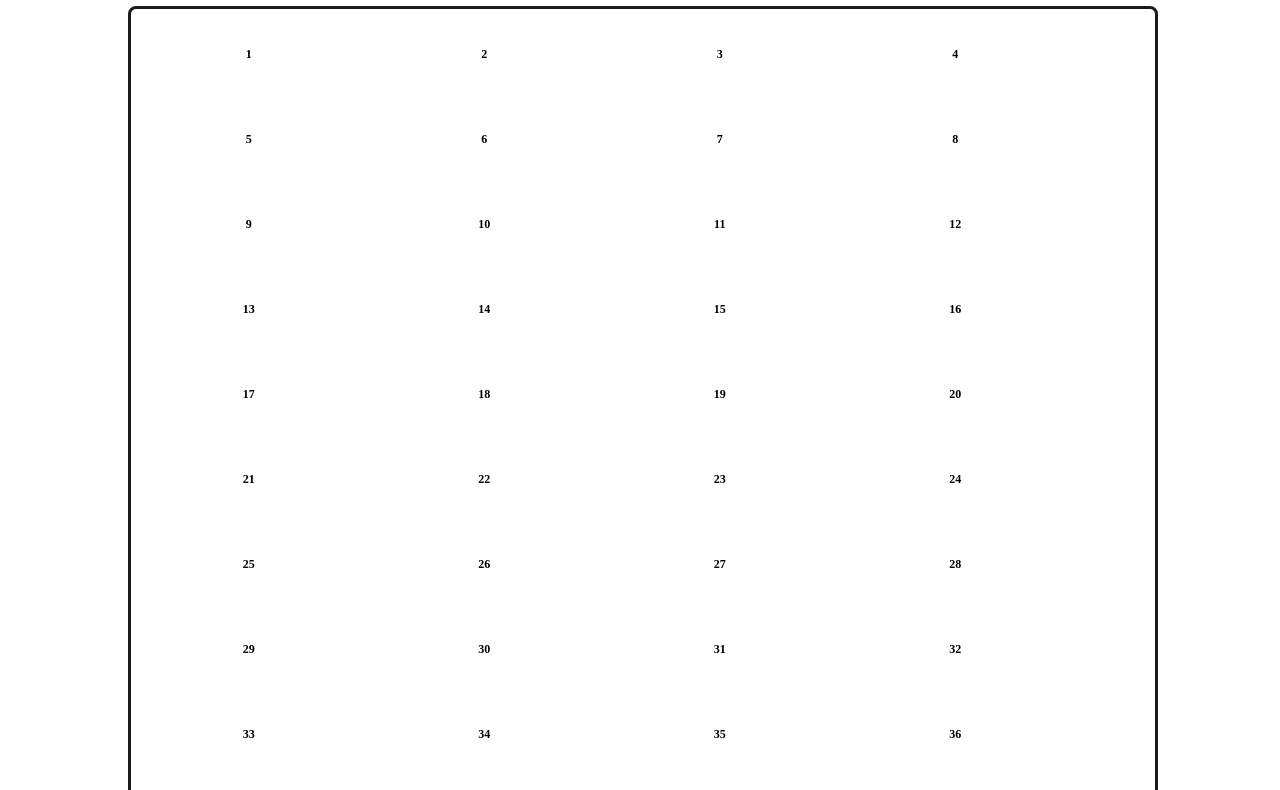
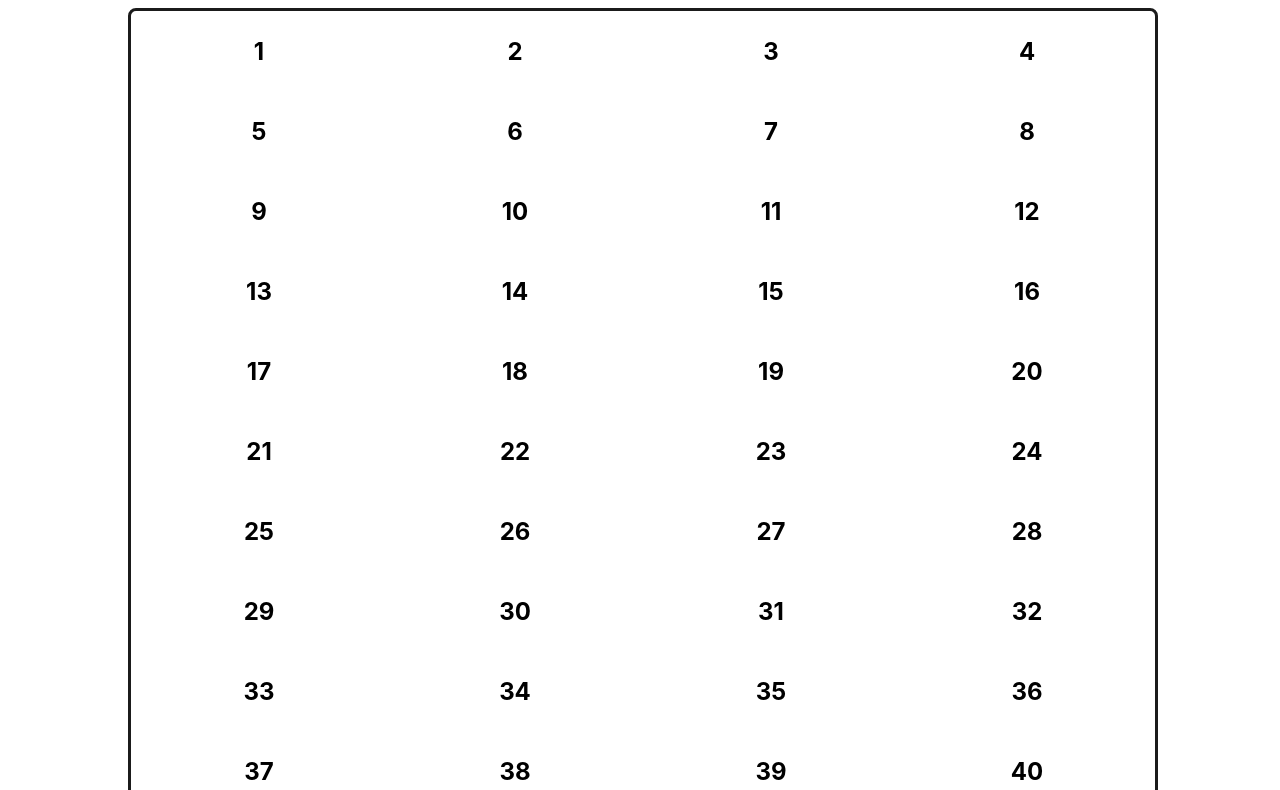
Before and after one commit to abskr/FullStack-m1, a plain HTML site: page D9/d9.html in a window 1280 px wide. Shown: the part 84-874 px from the top of the page. Drawn offline with Linux system fonts and the light colour scheme.

Commit message:
D9 css font added

```diff
--- a/D9/d9.html
+++ b/D9/d9.html
@@ -5,6 +5,9 @@
     <meta charset="UTF-8">
     <meta http-equiv="X-UA-Compatible" content="IE=edge">
     <meta name="viewport" content="width=device-width, initial-scale=1.0">
+
+    <link rel="preconnect" href="https://fonts.gstatic.com">
+    <link href="https://fonts.googleapis.com/css2?family=Gloria+Hallelujah&display=swap" rel="stylesheet">
     <style>
     body {
         /* background-color: #f8f8f8;
@@ -13,7 +16,10 @@
         width: 80vw;
         margin: 0 auto;
         font-size: 18px;
+        font-family:-apple-system, BlinkMacSystemFont, 'Segoe UI', Roboto, Oxygen, Ubuntu, Cantarell, 'Open Sans', 'Helvetica Neue', sans-serif;
     }
+
+
 
     #bingo {
         /* background-color: #1b1b1b; */
@@ -22,15 +28,17 @@
         margin-bottom: 20px;
         border: solid #1b1b1b;
         border-radius: 8px;
+        align-content: center;
     }
 
     .numBox {
         display: inline-block;
         position: relative;
-        width: 23%;
+        width: 25%;
         height: 5rem;
         text-align: center;
-        margin: 0 auto;
+        margin-left: auto;
+        margin-right: auto;
     }
 
     h6 {
@@ -38,6 +46,7 @@
         position: relative;
         top: 50%;
         transform: translateY(-50%);
+        font-size: 1.5rem;
     }
     </style>
     <title>Bingo!</title>
@@ -89,7 +98,7 @@
                     const numBorder = document.getElementsByClassName("numBox")
                 //highlighting the number
                     if (parseInt(numBoardArr[i].innerText) === randomNum){
-                        numBoardArr[i].parentElement.style.cssText = "border: 2px solid; border-radius: 50%"
+                        numBoardArr[i].parentElement.style.cssText = "background-color: red; color:white; border-radius: 50%"
 
                     }
 
```
